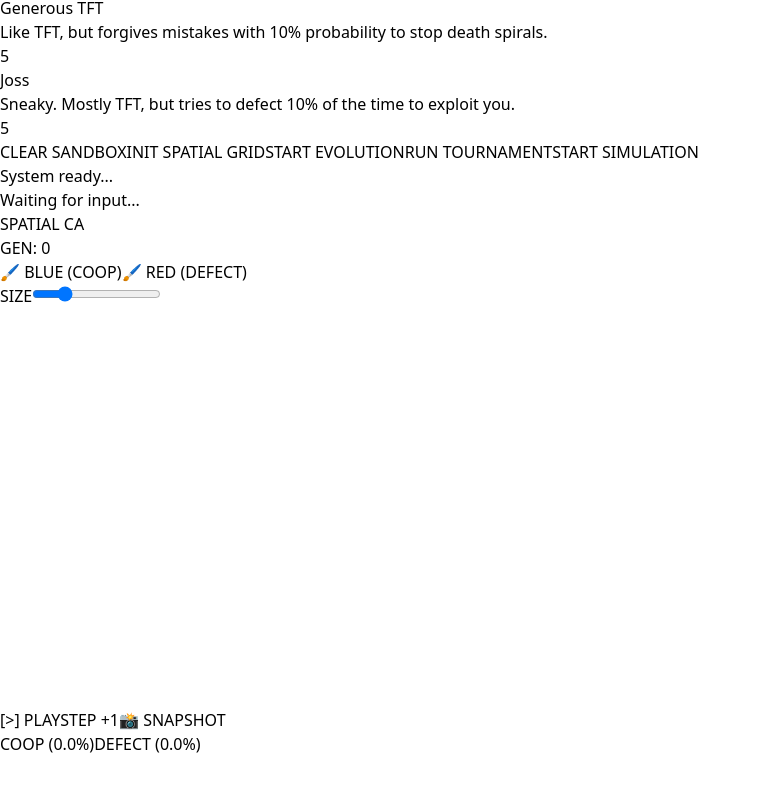
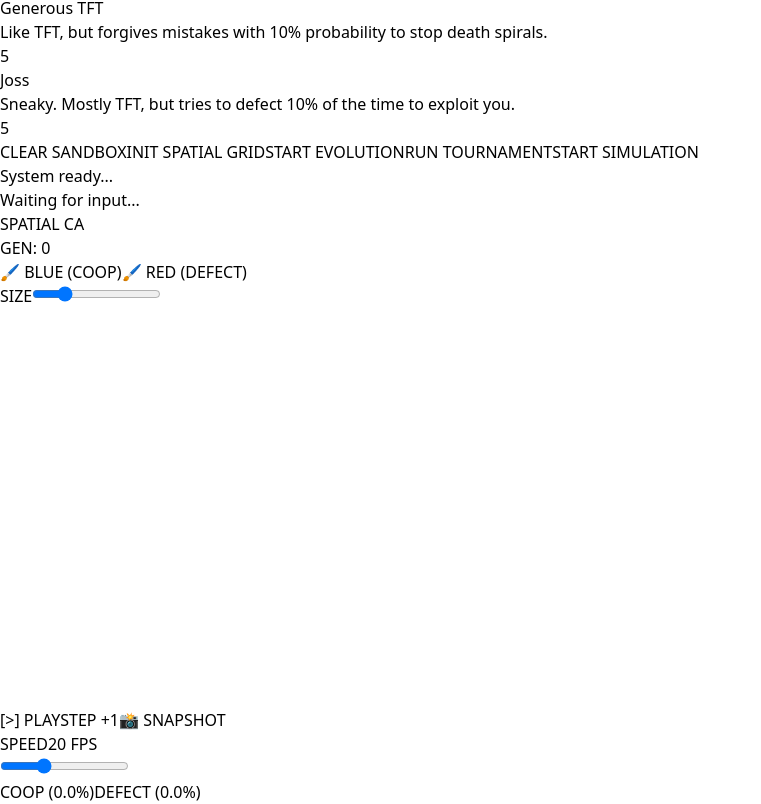
Before and after one commit to daidanlu/evolutio, a React (Vite) app: page / in a window 1280 px wide. Shown: the part 1300-2104 px from the top of the page, without its empty margins (0-761 px from the left). Before the commit the page ends 2056 px from the top, so only its background shows below. Built offline with nearby package versions, Linux system fonts and the light colour scheme.

Commit message:
feat(ui): implement temporal warp controller allowing dynamic FPS adjustment for spatial simulation

```diff
--- a/src/SpatialCanvas.tsx
+++ b/src/SpatialCanvas.tsx
@@ -18,6 +18,7 @@ export const SpatialCanvas: React.FC<SpatialCanvasProps> = ({ width, height, tri
     const [isPainting, setIsPainting] = useState(false);
     const [paintStrategy, setPaintStrategy] = useState<number>(1); // 1 = Coop (blue), 0 = Defect (red)
     const [brushSize, setBrushSize] = useState<number>(3);
+    const [fps, setFps] = useState<number>(20);
 
     const renderDataToCanvas = (rawData: Uint8Array) => {
         const canvas = canvasRef.current;
@@ -119,7 +120,7 @@ export const SpatialCanvas: React.FC<SpatialCanvasProps> = ({ width, height, tri
         if (isPlaying) {
             intervalId = window.setInterval(() => {
                 stepGrid();
-            }, 50);
+            }, 1000 / fps);
         }
         return () => {
             if (intervalId) window.clearInterval(intervalId);
@@ -232,12 +233,23 @@ export const SpatialCanvas: React.FC<SpatialCanvasProps> = ({ width, height, tri
                     onClick={downloadSnapshot}
                     disabled={showSaved}
                     className={`px-4 py-1 text-sm font-bold border rounded transition-all duration-300 ${showSaved
-                            ? "text-green-400 border-green-500 bg-green-900/30 shadow-[0_0_10px_rgba(34,197,94,0.5)]"
-                            : "text-sky-400 border-sky-800 hover:bg-sky-900/30"
+                        ? "text-green-400 border-green-500 bg-green-900/30 shadow-[0_0_10px_rgba(34,197,94,0.5)]"
+                        : "text-sky-400 border-sky-800 hover:bg-sky-900/30"
                         }`}
                 >
                     {showSaved ? "✅ SAVED!" : "📸 SNAPSHOT"}
                 </button>
+                <div className="flex flex-col ml-2 pl-4 border-l border-gray-700">
+                    <div className="flex justify-between items-center w-full mb-1">
+                        <span className="text-[10px] font-bold text-gray-400 tracking-wider">SPEED</span>
+                        <span className="text-[10px] text-sky-400 font-mono">{fps} FPS</span>
+                    </div>
+                    <input
+                        type="range" min="1" max="60" value={fps}
+                        onChange={(e) => setFps(Number(e.target.value))}
+                        className="w-24 h-1.5 bg-gray-700 rounded-lg appearance-none cursor-pointer accent-sky-500"
+                    />
+                </div>
             </div>
 
             <div className="w-full mt-2 px-2">
```
